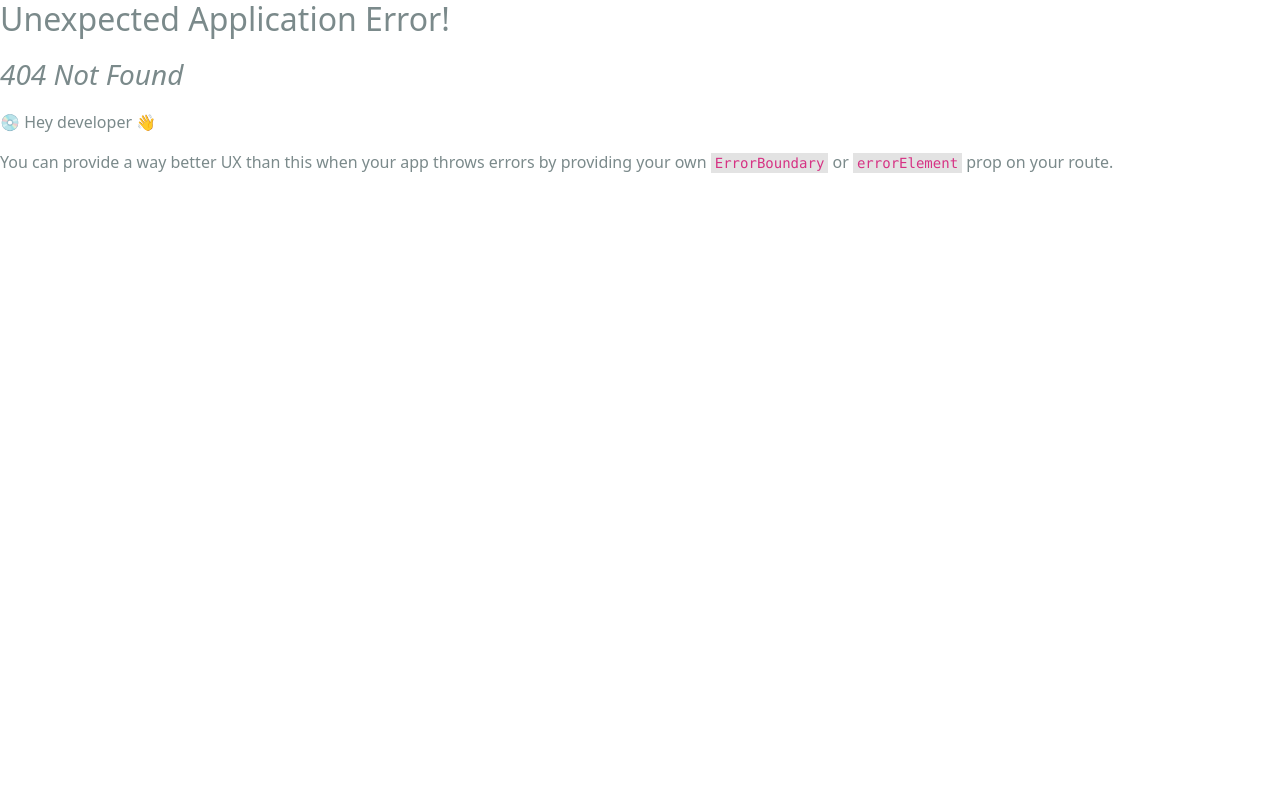
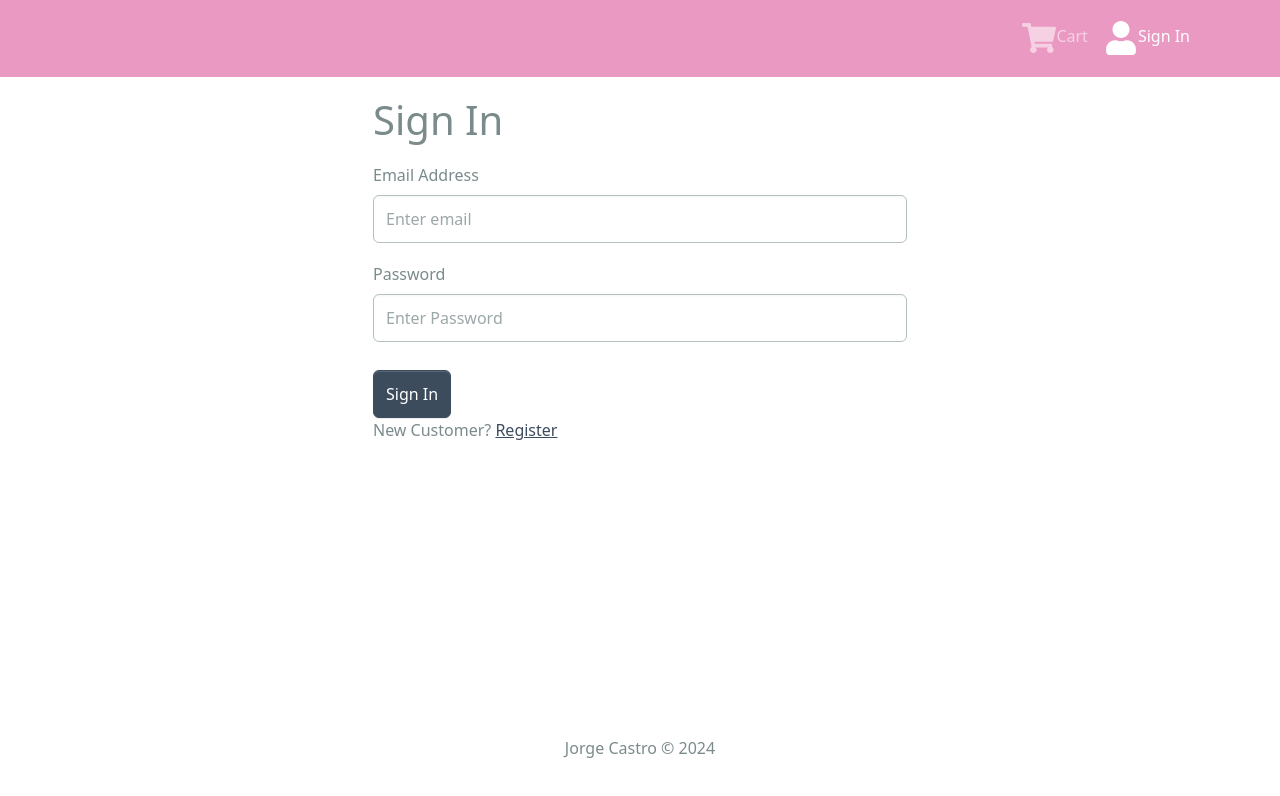
Before and after one commit to jlcastro1877/Kasual-tricot-store, a React (Create React App) app in the folder frontend/: page /login in a window 1280 px wide. Before the commit this address had no page. Shown: the top 796 px of the page. Built offline with nearby package versions, Linux system fonts and the light colour scheme; a web font is replaced by a local one.

Commit message:
login screen done

```diff
--- /dev/null
+++ b/frontend/src/components/FormContainer.jsx
@@ -0,0 +1,16 @@
+import React from "react";
+import { Container, Row, Col } from "react-bootstrap";
+
+const FormContainer = ({ children }) => {
+  return (
+    <Container>
+      <Row className="justify-content-md-center">
+        <Col xs={12} md={6}>
+          {children}
+        </Col>
+      </Row>
+    </Container>
+  );
+};
+
+export default FormContainer;
--- a/frontend/src/index.js
+++ b/frontend/src/index.js
@@ -15,6 +15,7 @@ import App from "./App";
 import HomePage from "./pages/HomePage";
 import ProductPage from "./pages/ProductPage";
 import CartPage from "./pages/CartPage";
+import LoginPage from "./pages/LoginPage";
 
 const router = createBrowserRouter(
   createRoutesFromElements(
@@ -22,6 +23,7 @@ const router = createBrowserRouter(
       <Route index={true} path="/" element={<HomePage />} />
       <Route path="/product/:id" element={<ProductPage />} />
       <Route path="/cart" element={<CartPage />} />
+      <Route path="/login" element={<LoginPage />} />
     </Route>
   )
 );
--- /dev/null
+++ b/frontend/src/pages/LoginPage.jsx
@@ -0,0 +1,50 @@
+import React, { useState } from "react";
+import { Link } from "react-router-dom";
+import { Form, Button, Row, Col } from "react-bootstrap";
+import FormContainer from "../components/FormContainer";
+
+const LoginScreen = () => {
+  const [email, setEmail] = useState("");
+  const [password, setPassword] = useState("");
+
+  const submitHandler = (e) => {
+    e.preventDefault();
+    console.log("submit");
+  };
+
+  return (
+    <FormContainer>
+      <h1>Sign In</h1>
+      <Form onSubmit={submitHandler}>
+        <Form.Group controlId="email" className="my-3">
+          <Form.Label>Email Address</Form.Label>
+          <Form.Control
+            type="email"
+            placeholder="Enter email"
+            value={email}
+            onChange={(e) => setEmail(e.target.value)}
+          />
+        </Form.Group>
+        <Form.Group controlId="password" className="my-3">
+          <Form.Label>Password</Form.Label>
+          <Form.Control
+            type="password"
+            placeholder="Enter Password"
+            value={password}
+            onChange={(e) => setPassword(e.target.value)}
+          />
+        </Form.Group>
+        <Button type="submit" variant="primary" className="mt-2">
+          Sign In
+        </Button>
+      </Form>
+      <Row>
+        <Col>
+          New Customer? <Link to="/register">Register</Link>
+        </Col>
+      </Row>
+    </FormContainer>
+  );
+};
+
+export default LoginScreen;
--- /dev/null
+++ b/frontend/src/slices/authSlice.js
@@ -0,0 +1,22 @@
+import { createSlice } from "@reduxjs/toolkit";
+
+const initialState = {
+  userInfo: localStorage.getItem("userInfo")
+    ? JSON.parse(localStorage.getItem("userInfo"))
+    : null,
+};
+
+const authSlice = createSlice({
+  name: "auth",
+  initialState,
+  reducers: {
+    setCredentials: (state, action) => {
+      state.userInfo = action.payload;
+      localStorage.setItem("userInfo", JSON.stringify(action.payload));
+    },
+  },
+});
+
+export const { setCredentials } = authSlice.actions;
+
+export default authSlice.reducer;
--- a/frontend/src/store.js
+++ b/frontend/src/store.js
@@ -1,11 +1,13 @@
 import { configureStore } from "@reduxjs/toolkit";
 import { apiSlice } from "./slices/apiSlices";
 import cartSliceReducer from "./slices/cartSlice.js";
+import authSliceReducer from "./slices/authSlice.js";
 
 const store = configureStore({
   reducer: {
     [apiSlice.reducerPath]: apiSlice.reducer,
     cart: cartSliceReducer,
+    auth: authSliceReducer,
   },
   middleware: (getDefaultMiddleware) =>
     getDefaultMiddleware().concat(apiSlice.middleware),
```
Also changed, not shown: frontend/src/slices/usersApiSlice.js (added, +16 -0 lines).
